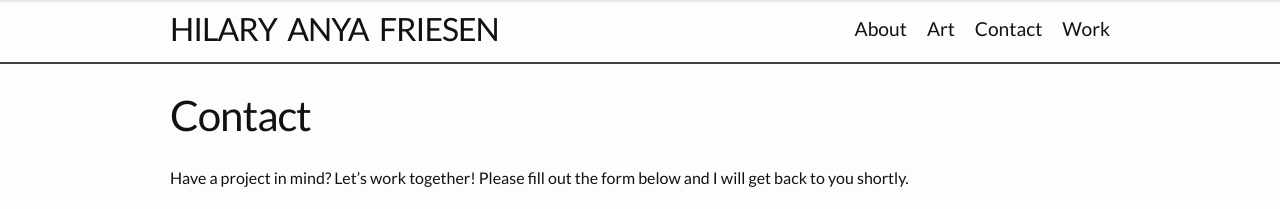
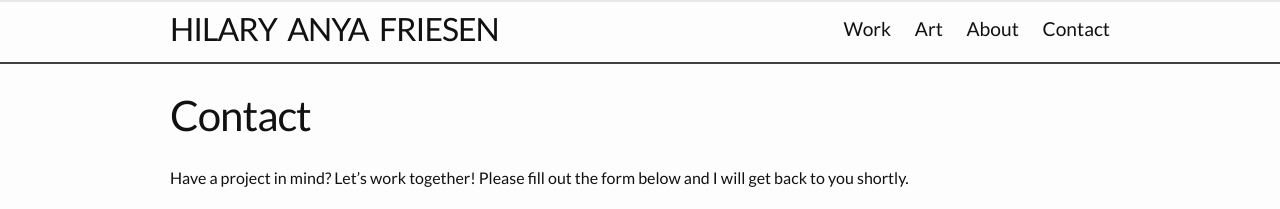
Before and after one commit to hafriesen/hafriesen.github.io, a Jekyll site: the page built from contact.md, in a window 1280 px wide. Shown: the top 209 px of the page. Built offline with Jekyll 4.4.1, drawn with Linux system fonts in a browser that asks for light colours; nearby versions of some CDN libraries; some web fonts are replaced.

Commit message:
modified header: order of page links

```diff
--- a/_includes/header.html
+++ b/_includes/header.html
@@ -16,13 +16,14 @@
           </span>
         </label>
 
+        <!--sort order of page navigation-->
         <div class="trigger">
-          {%- for path in page_paths -%}
-            {%- assign my_page = site.pages | where: "path", path | first -%}
-            {%- if my_page.title -%}
-            <a class="page-link" href="{{ my_page.url | relative_url }}">{{ my_page.title | escape }}</a>
-            {%- endif -%}
-          {%- endfor -%}
+          {% assign sorted_pages = site.pages | sort:"order" %}
+          {% for p in sorted_pages %}
+          {% if p.order != -1 and p.order %}
+          <a class="page-link" href="{{ p.url | relative_url }}">{{ p.title | escape }}</a>
+          {% endif %}
+          {% endfor %}
         </div>
       </nav>
     {%- endif -%}
```
Also changed, not shown: about.md (+1 -0 lines), art.md (+1 -0 lines), contact.md (+1 -0 lines), work.md (+1 -0 lines).
